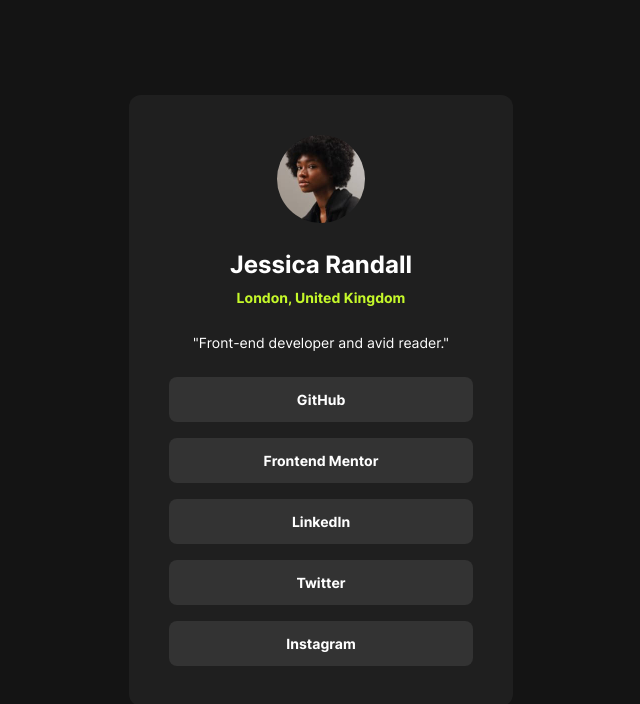
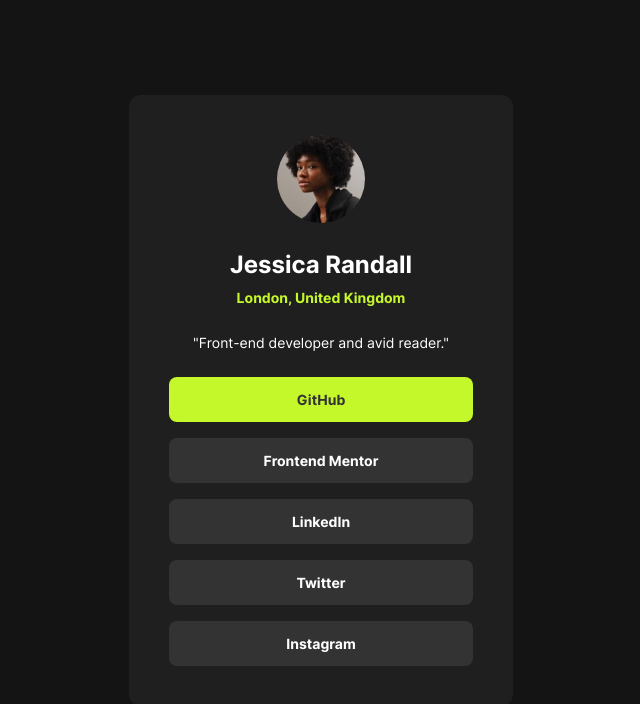
Before and after one commit to alexwilkom/social-links-profile, a plain HTML site: page index.html in a window 1280 px wide. In both pictures the pointer is over the link "GitHub". Shown: the whole page, without its empty margins (319-959 px from the left). Drawn offline with Linux system fonts and the light colour scheme.

Commit message:
Add hover effect on links

```diff
--- a/style/style.css
+++ b/style/style.css
@@ -96,4 +96,10 @@ a {
     padding-block: var(--space-150);
     border-radius: 8px;
     font-family: var(--font-family-bold);
+    transition: 0.5s;
 }
+
+a:hover {
+    background-color: var(--green);
+    color: var(--grey-700);
+}
```
